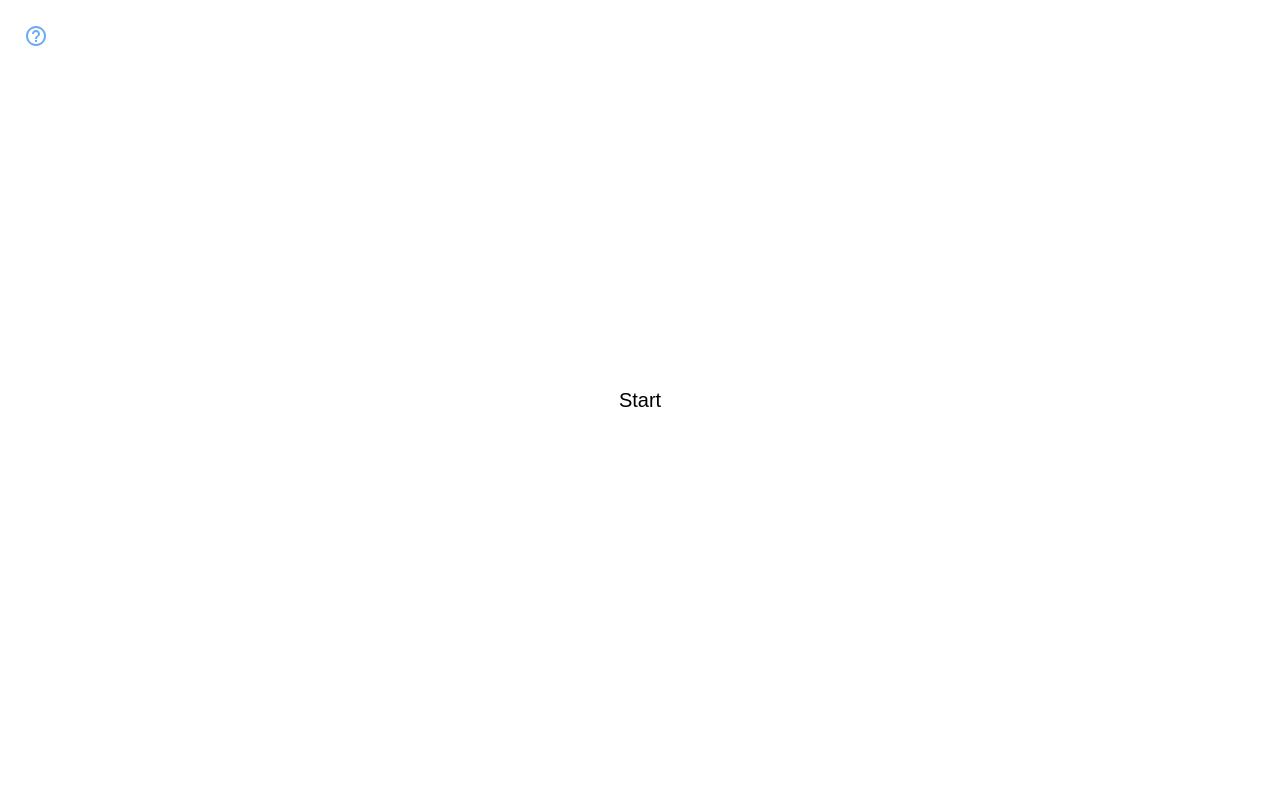
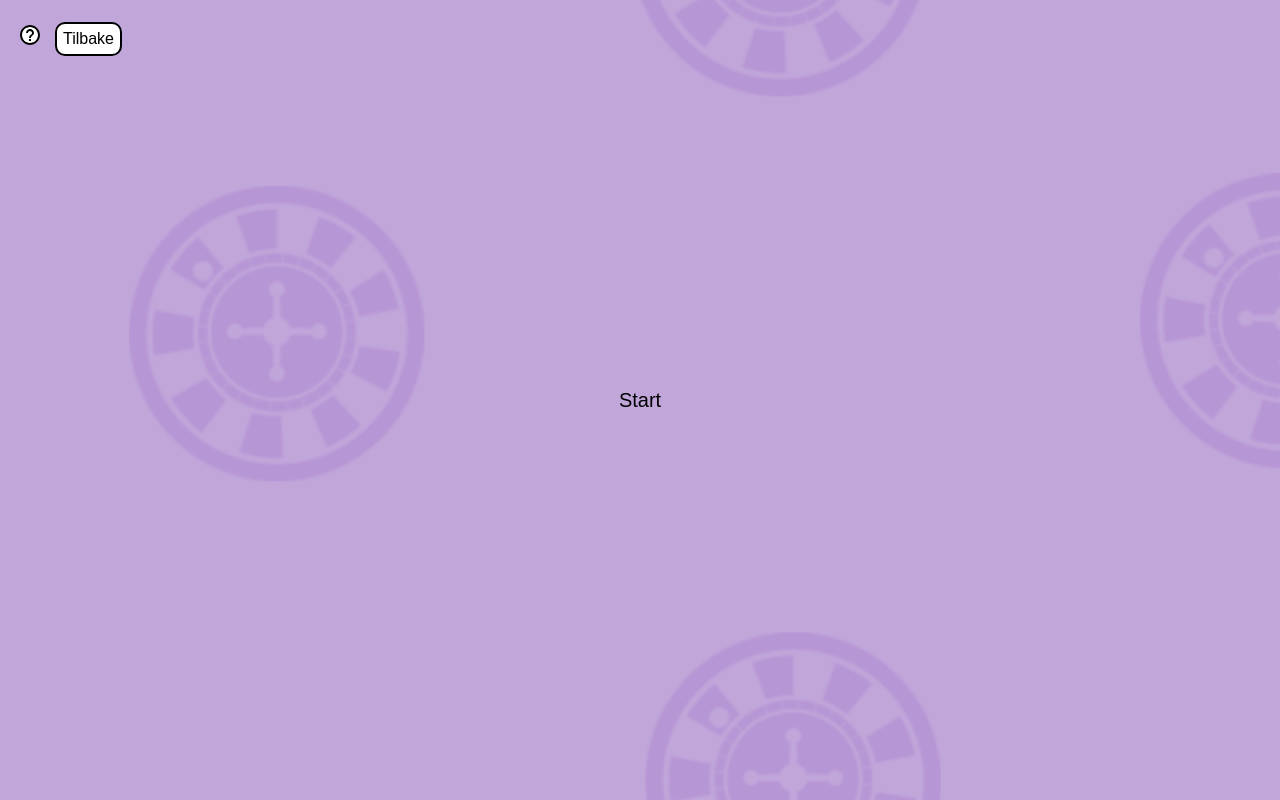
Before and after one commit to vetlemknutsen/Aurorasdrikkelek, a Next.js app in the folder frontend/: page /roulette in a window 1280 px wide. Built offline with nearby package versions, Linux system fonts and the light colour scheme.

Commit message:
small changes with roulette

```diff
--- a/frontend/src/app/jeg-har-aldri/page.js
+++ b/frontend/src/app/jeg-har-aldri/page.js
@@ -49,7 +49,7 @@ export default function JegHarAldri() {
                         initial={{x: 300, opacity: 0}}
                         animate={{x: 0, opacity: 1}}
                         transition={{
-                            duration: 0.4,
+                            duration: 0.2,
                             ease: "linear",
                         }}
                     >
--- a/frontend/src/app/roulette/page.js
+++ b/frontend/src/app/roulette/page.js
@@ -3,6 +3,9 @@
 import { useState, useEffect, useRef } from "react";
 import HelpOutlineIcon from "@mui/icons-material/HelpOutline";
 import {IconButton, Tooltip} from "@mui/material";
+import styles from "@/app/jeg-har-aldri/jeg-har-aldri.module.css";
+import styles2 from "./roulette.module.css"
+import Link from "next/link";
 
 
 export default function Home() {
@@ -10,6 +13,7 @@ export default function Home() {
     const [color, setColor] = useState("white");
     const [currentInterval, setCurrentInterval] = useState(0);
     const [showInfo, setShowInfo] = useState(false);
+    const [hasStarted, setHasStarted] = useState(false);
     const intervals = [100, 100, 200,200 ,200,200,300,300, 300,300,500, 500,600,600,700,700, 900, 900];
     const timeoutRef = useRef(null);
     const stopTimeoutRef = useRef(null);
@@ -22,6 +26,7 @@ export default function Home() {
         setIsRunning(true);
         setColor("white");
         setCurrentInterval(0);
+        setHasStarted(true);
 
         const blink = (index) => {
             if (index < intervals.length) {
@@ -35,6 +40,7 @@ export default function Home() {
                 const randomValue = Math.random();
                 setColor(randomValue <= 0.4 ? "red" : "green");
                 setIsRunning(false);
+
             }
         };
 
@@ -62,30 +68,37 @@ export default function Home() {
 
 
     return (
-        <div style={{ backgroundColor: color, height: "100vh", display: "flex", justifyContent: "center", alignItems: "center" }}>
+        <div className={hasStarted ? '' : styles2.background} style={{ backgroundColor: color, height: "100vh", display: "flex", justifyContent: "center", alignItems: "center" }}>
             <div style={{ textAlign: "center" }}>
                 {!isRunning ? (
-                    <button onClick={startRoulette} style={{ padding: "20px", fontSize: "20px" }}>
+                    <button onClick={startRoulette} style={{ padding: "20px", fontSize: "20px", borderRadius: "500px" }}>
                         Start
                     </button>
                 ) : (
                     <p style={{ fontSize: "24px", color: "#fff" }}></p>
                 )}
             </div>
+            {!isRunning && (
+                <Link href="/" className={styles2.backButton2}>
+                    Tilbake
+                </Link>
+            )}
+            {!isRunning && (
+
             <Tooltip title="Info" arrow>
                 <IconButton
                     onClick={toggleInfo}
                     style={{
                         position: "absolute",
-                        top: "16px",
-                        left: "16px",
-                        color: "#6aaaf7", // Icon color
-                        backgroundColor: "transparent", // No background color
+                        top: "25px",
+                        left: "20px",
+                        color: "black",
+                        backgroundColor: "white",
 
-                        borderRadius: "50%", // Make it round
-                        padding: "6px", // Adjust padding to make the circle fit better
-                        width: "40px", // Size of the button
-                        height: "40px", // Size of the button
+                        borderRadius: "50%",
+                        padding: "0px",
+                        width: "20px",
+                        height: "20px",
                         display: "flex",
                         justifyContent: "center",
                         alignItems: "center",
@@ -95,7 +108,9 @@ export default function Home() {
                 </IconButton>
             </Tooltip>
 
-            {/* Info Text */}
+
+            )}
+
             {showInfo && (
                 <div style={{
                     position: "absolute",
--- a/frontend/src/app/roulette/roulette.module.css
+++ b/frontend/src/app/roulette/roulette.module.css
@@ -1,4 +1,24 @@
 .background {
-    background-color: brown;
+    background-image: url("../../../public/roulettebground.png");
+    background-size: 100%;
     min-height: 100vh;
 }
+
+.backButton2 {
+    position: absolute;
+    top: 22px;
+    left: 55px;
+    padding: 3px 6px;
+    font-size: 1rem;
+    border: 2px solid black;
+    background-color: white;
+    color: black;
+    cursor: pointer;
+    border-radius: 10px;
+    transition: background-color 0.3s;
+}
+
+.backButton2:hover {
+    background-color: grey;
+    color: white;
+}
```
Also changed, not shown: frontend/public/roulettebground.png (added).
